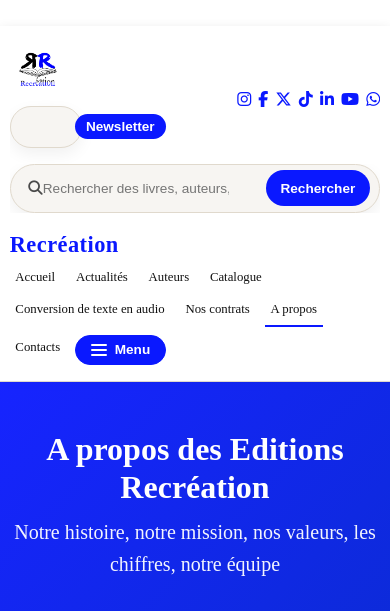
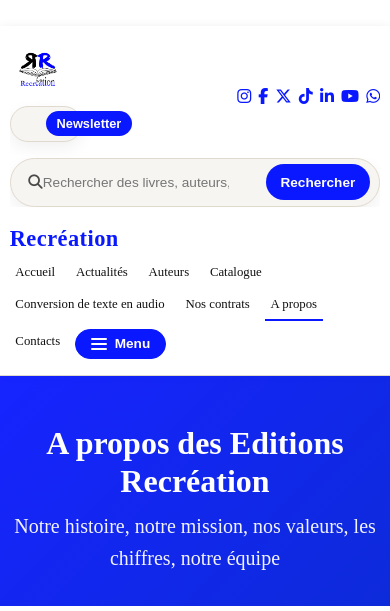
Before and after one commit to CODJOBLIGUI/recreation, a Django app: page /a-propos/ in a window 390 px wide. Shown: the top 611 px of the page. Run offline with Django 5.2, Linux system fonts and the light colour scheme; data comes from the database, SQL or seed files in the repository; data that the repository does not hold is empty; some libraries are stand-ins or nearby versions.

Commit message:
Fix mobile newsletter single-line

```diff
--- a/apps/catalogue/static/catalogue/css/responsive.css
+++ b/apps/catalogue/static/catalogue/css/responsive.css
@@ -1313,3 +1313,22 @@ font-size: 2rem;
     white-space: nowrap !important;
   }
 }
+
+/* MOBILE: newsletter line fixes */
+@media (max-width: 768px) {
+  .header__newsletter-form {
+    gap: 0.4rem !important;
+    padding: 0.25rem 0.4rem !important;
+  }
+
+  .header__newsletter-form input {
+    font-size: 0.85rem !important;
+    padding: 0.35rem 0.5rem !important;
+  }
+
+  .header__newsletter-form button {
+    font-size: 0.8rem !important;
+    padding: 0.32rem 0.6rem !important;
+    min-width: 86px !important;
+  }
+}
--- a/apps/catalogue/templates/catalogue/base.html
+++ b/apps/catalogue/templates/catalogue/base.html
@@ -24,8 +24,8 @@
     <link rel="stylesheet" href="https://cdnjs.cloudflare.com/ajax/libs/font-awesome/6.5.1/css/all.min.css">
 
     <!-- CSS Principal -->
-    <link rel="stylesheet" href="{% static 'catalogue/css/style.css' %}?v=60">
-    <link rel="stylesheet" href="{% static 'catalogue/css/responsive.css' %}?v=60">
+    <link rel="stylesheet" href="{% static 'catalogue/css/style.css' %}?v=61">
+    <link rel="stylesheet" href="{% static 'catalogue/css/responsive.css' %}?v=61">
 
     <!-- CSS supplémentaire spécifique à chaque page -->
     {% block extra_css %}{% endblock %}
```
